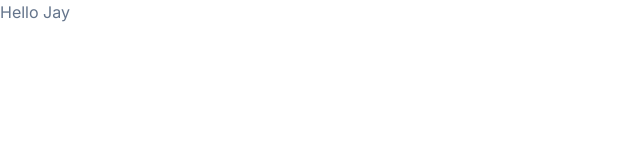
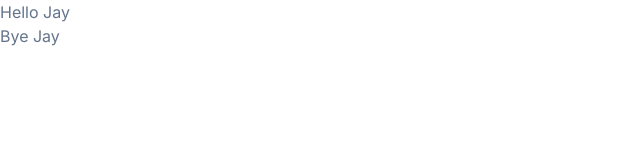
Before and after one commit to mircocky/folder-web-app, a Next.js app: page / in a window 1280 px wide. Shown: the top 160 px of the page, without its empty margins (0-640 px from the left). Built offline with nearby package versions, Linux system fonts and the light colour scheme.

Commit message:
second commit

```diff
--- a/app/page.tsx
+++ b/app/page.tsx
@@ -4,6 +4,7 @@ export default function Home() {
   return (
     <div>
       <h1 className="text-slate-500">Hello Jay</h1>
+      <h1 className="text-slate-500">Bye Jay</h1>
     </div>
   )
 }
```
